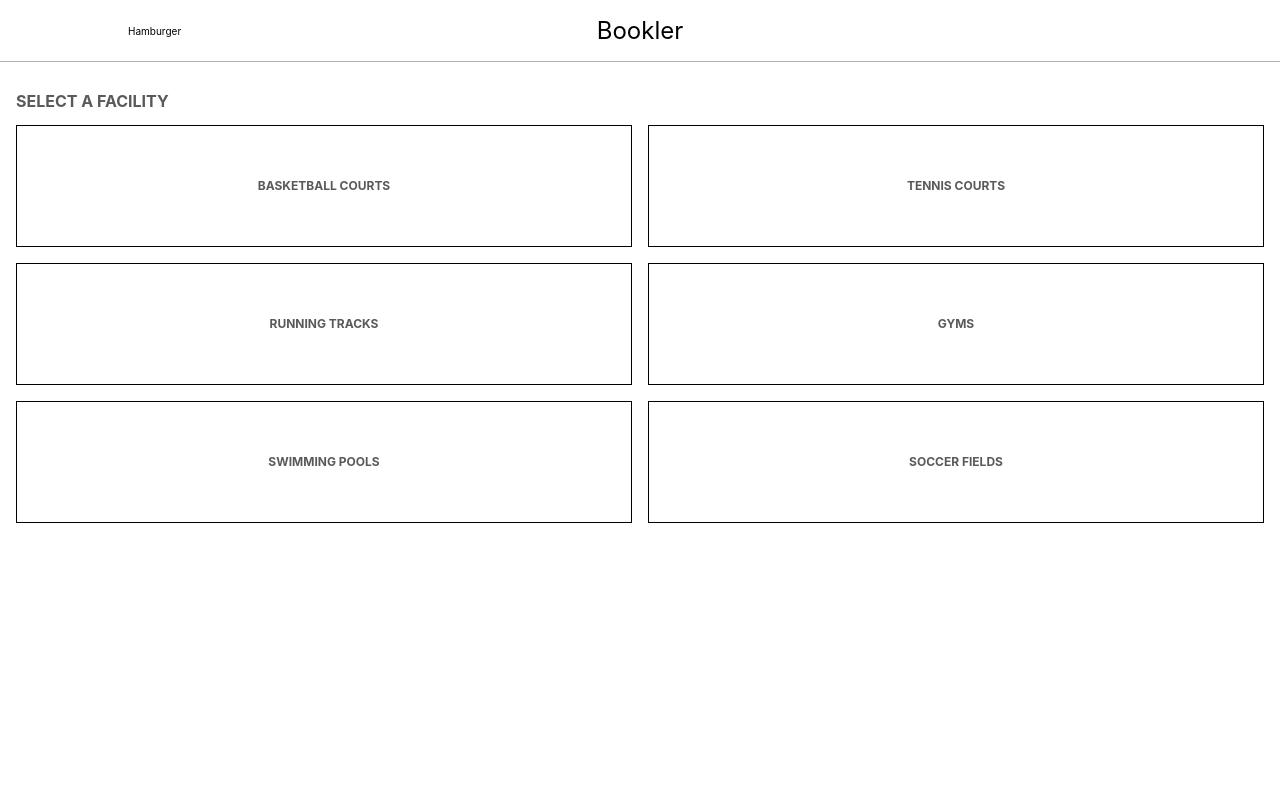
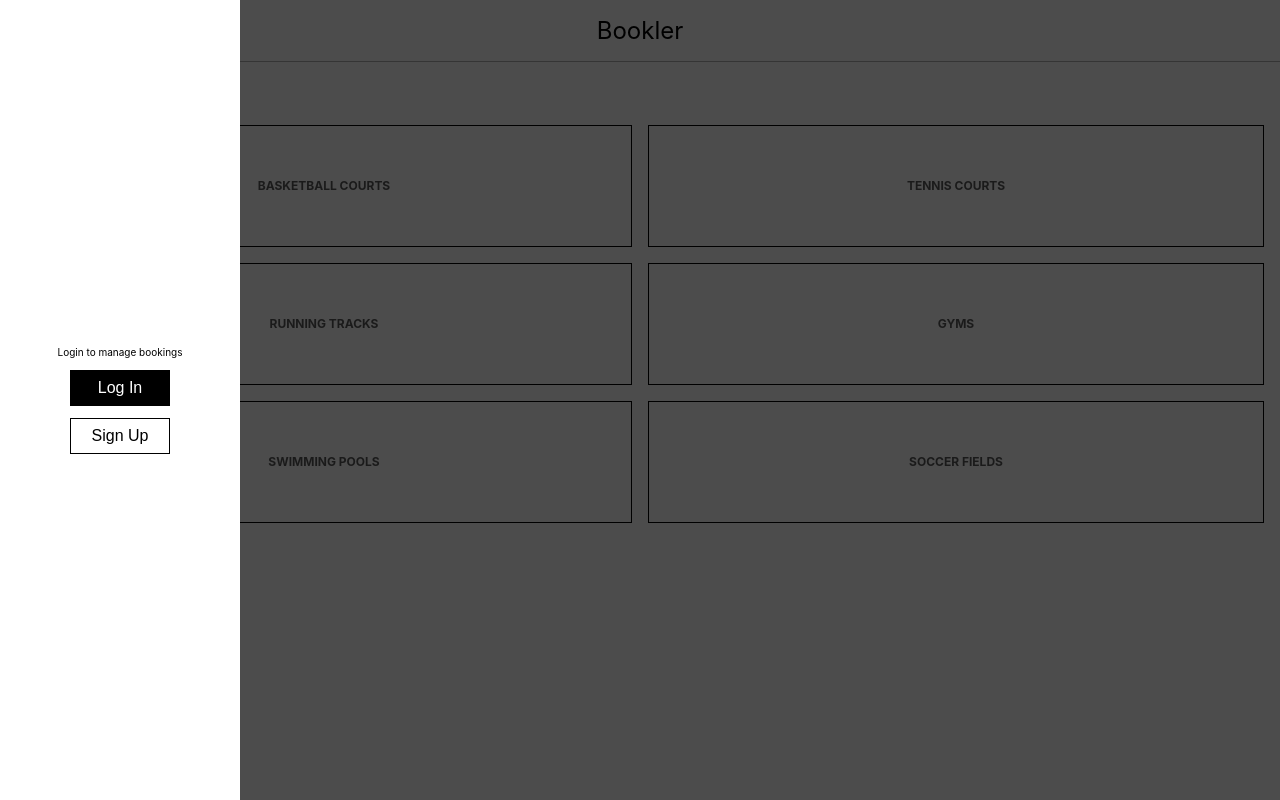
Before and after one commit to blinky1994/bookler, a React (Create React App) app in the folder client/: page / in a window 1280 px wide. Built offline with nearby package versions, Linux system fonts and the light colour scheme.

Commit message:
Set up buttons

```diff
--- a/client/src/App.tsx
+++ b/client/src/App.tsx
@@ -1,9 +1,12 @@
 import './App.scss';
 import NavBar from './components/./NavBar/NavBar';
 import FacilitiesSection from './components/FacilitiesSection/FacilitiesSection';
+import SideMenu from './components/SideMenu/SideMenu';
+
 function App() {
   return (
     <div className="app">
+      <SideMenu />
       <NavBar />
       <FacilitiesSection />
     </div>
--- /dev/null
+++ b/client/src/components/Button/Button.module.scss
@@ -0,0 +1,24 @@
+.main {
+    padding: 0.8rem 2rem;
+    min-width: 10rem;
+
+    span {
+        font-size: 1.6rem;
+    }
+}
+
+.shared {
+    border: 1px solid black;
+}
+
+.fill {
+    background-color: #000000;
+    color: white;
+    @extend .shared;
+}
+
+.stroke {
+    color: blue($color: #000000);
+    background-color: white;
+    @extend .shared;
+}
--- /dev/null
+++ b/client/src/components/Button/Button.tsx
@@ -0,0 +1,28 @@
+import styles from './Button.module.scss'
+import { ReactNode } from 'react';
+
+interface IButtonProps {
+    style: string;
+    children: ReactNode;
+}
+
+interface IButtonStyle {
+    [key: string] : string
+}
+
+export const buttonStyle : IButtonStyle = {
+    fill: styles.fill,
+    stroke: styles.stroke
+}
+
+const Button : React.FC<IButtonProps> = ({style, children}) => {
+  return (
+    <button className={`${styles.main} ${style}`}>
+        <span>
+            {children}
+        </span>
+    </button>
+  )
+}
+
+export default Button
--- a/client/src/components/NavBar/NavBar.module.scss
+++ b/client/src/components/NavBar/NavBar.module.scss
@@ -12,6 +12,7 @@ h1 {
 
 .icon {
     position: absolute;
+    z-index: -1;
     left: 10%;
 }
 
--- /dev/null
+++ b/client/src/components/SideMenu/SideMenu.module.scss
@@ -0,0 +1,29 @@
+.main {
+    position: fixed;
+    background-color: white;
+    width: 50%;
+    max-width: 24rem;
+    height: 100%;
+    display: flex;
+    justify-content: center;
+    align-items: center;
+
+    .content {
+        display: flex;
+        justify-content: center;
+        align-items: center;
+        flex-direction: column;
+        gap: 1.2rem;
+
+        .span {
+            font-size: 1.4rem;
+        }
+    }
+}
+
+.skim {
+    position: fixed;
+    height: 100%;
+    width: 100%;
+    background-color: rgba(0, 0, 0, 0.7);
+}
--- /dev/null
+++ b/client/src/components/SideMenu/SideMenu.tsx
@@ -0,0 +1,21 @@
+import styles from './SideMenu.module.scss'
+import Button, { buttonStyle } from '../Button/Button';
+
+const SideMenu = () => {
+    let hasUser = false;
+
+    return (
+    <>
+        <div className={styles.skim}></div>
+        <div className={styles.main}>
+            <div className={styles.content}>
+                <span>Login to manage bookings</span>
+                <Button style={buttonStyle.fill}>Log In</Button>
+                <Button style={buttonStyle.stroke}>Sign Up</Button>
+            </div>
+        </div>
+    </>
+    )
+}
+
+export default SideMenu
```
